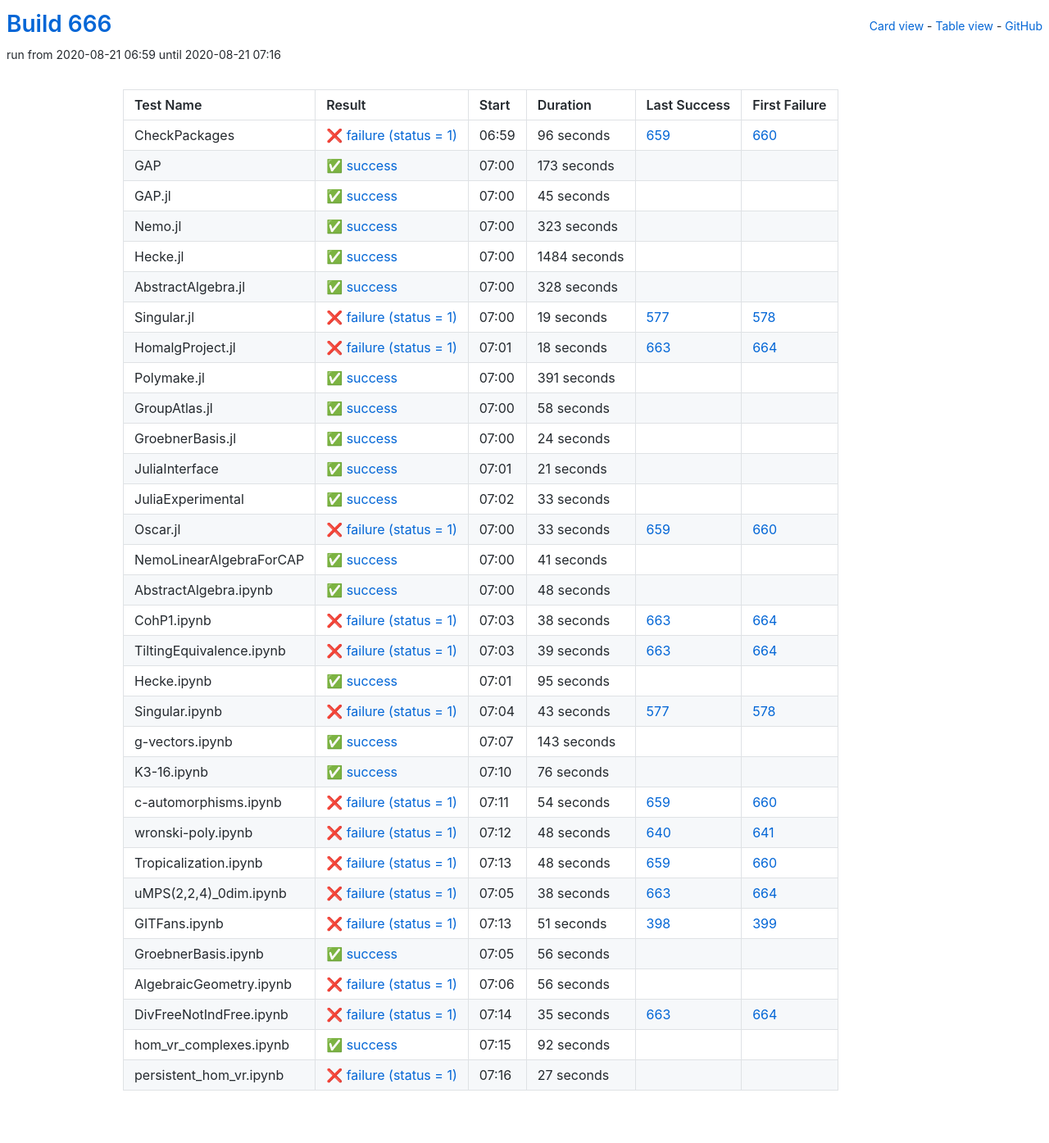
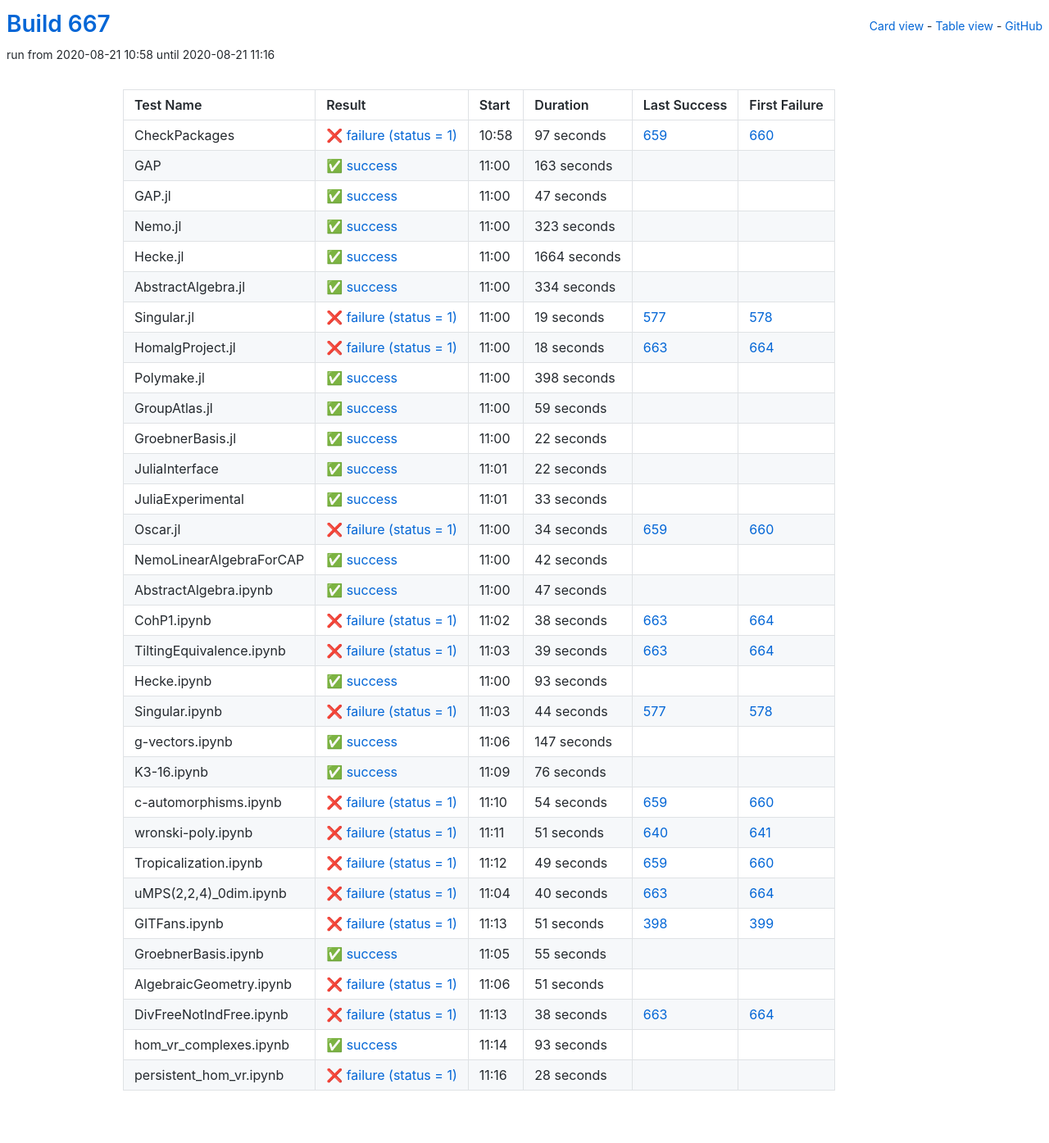
Before and after one commit to oscar-system/oscar-ci-status-stable, a Jekyll site: the page built from table.html, in a window 1280 px wide. Shown: the whole page at 82% size. Built offline with Jekyll 4.4.1, drawn with Linux system fonts in a browser that asks for light colours.

Commit message:
Build #667

```diff
--- a/_data/ci.yml
+++ b/_data/ci.yml
@@ -1,6 +1,6 @@
 ---
-build: 666
-build_url: https://oscarci.mathematik.uni-kl.de/job/oscar-stable/666/
+build: 667
+build_url: https://oscarci.mathematik.uni-kl.de/job/oscar-stable/667/
 job: oscar-stable
 organization: oscar-system
 repo: oscar-ci-status-stable
@@ -8,44 +8,44 @@ repourl: https://github.com/oscar-system/oscar-ci-status-stable
 tests:
 - name: CheckPackages
   id: checkpackages
-  log: https://oscarci.mathematik.uni-kl.de/job/oscar-stable/666/artifact/logs/build-666/CheckPackages.log
-  start: 2020-08-21 06:59
+  log: https://oscarci.mathematik.uni-kl.de/job/oscar-stable/667/artifact/logs/build-667/CheckPackages.log
+  start: 2020-08-21 10:58
   success: false
   exitcode: 1
   status: failure
-  duration: 96
+  duration: 97
   last_success: 659
   last_success_url: https://oscarci.mathematik.uni-kl.de/job/oscar-stable/659/
   first_failure: 660
   first_failure_url: https://oscarci.mathematik.uni-kl.de/job/oscar-stable/660/
 - name: GAP
   id: gap
-  log: https://oscarci.mathematik.uni-kl.de/job/oscar-stable/666/artifact/logs/build-666/GAP.log
-  start: 2020-08-21 07:00
+  log: https://oscarci.mathematik.uni-kl.de/job/oscar-stable/667/artifact/logs/build-667/GAP.log
+  start: 2020-08-21 11:00
   success: true
   exitcode: 0
   status: success
-  duration: 173
+  duration: 163
   last_success: false
   last_success_url:
   first_failure: false
   first_failure_url:
 - name: GAP.jl
   id: gap-jl
-  log: https://oscarci.mathematik.uni-kl.de/job/oscar-stable/666/artifact/logs/build-666/GAP.jl.log
-  start: 2020-08-21 07:00
+  log: https://oscarci.mathematik.uni-kl.de/job/oscar-stable/667/artifact/logs/build-667/GAP.jl.log
+  start: 2020-08-21 11:00
   success: true
   exitcode: 0
   status: success
-  duration: 45
+  duration: 47
   last_success: false
   last_success_url:
   first_failure: false
   first_failure_url:
 - name: Nemo.jl
   id: nemo-jl
-  log: https://oscarci.mathematik.uni-kl.de/job/oscar-stable/666/artifact/logs/build-666/Nemo.jl.log
-  start: 2020-08-21 07:00
+  log: https://oscarci.mathematik.uni-kl.de/job/oscar-stable/667/artifact/logs/build-667/Nemo.jl.log
+  start: 2020-08-21 11:00
   success: true
   exitcode: 0
   status: success
@@ -56,32 +56,32 @@ tests:
   first_failure_url:
 - name: Hecke.jl
   id: hecke-jl
-  log: https://oscarci.mathematik.uni-kl.de/job/oscar-stable/666/artifact/logs/build-666/Hecke.jl.log
-  start: 2020-08-21 07:00
+  log: https://oscarci.mathematik.uni-kl.de/job/oscar-stable/667/artifact/logs/build-667/Hecke.jl.log
+  start: 2020-08-21 11:00
   success: true
   exitcode: 0
   status: success
-  duration: 1484
+  duration: 1664
   last_success: false
   last_success_url:
   first_failure: false
   first_failure_url:
 - name: AbstractAlgebra.jl
   id: abstractalgebra-jl
-  log: https://oscarci.mathematik.uni-kl.de/job/oscar-stable/666/artifact/logs/build-666/AbstractAlgebra.jl.log
-  start: 2020-08-21 07:00
+  log: https://oscarci.mathematik.uni-kl.de/job/oscar-stable/667/artifact/logs/build-667/AbstractAlgebra.jl.log
+  start: 2020-08-21 11:00
   success: true
   exitcode: 0
   status: success
-  duration: 328
+  duration: 334
   last_success: false
   last_success_url:
   first_failure: false
   first_failure_url:
 - name: Singular.jl
   id: singular-jl
-  log: https://oscarci.mathematik.uni-kl.de/job/oscar-stable/666/artifact/logs/build-666/Singular.jl.log
-  start: 2020-08-21 07:00
+  log: https://oscarci.mathematik.uni-kl.de/job/oscar-stable/667/artifact/logs/build-667/Singular.jl.log
+  start: 2020-08-21 11:00
   success: false
   exitcode: 1
   status: failure
@@ -92,8 +92,8 @@ tests:
   first_failure_url: https://oscarci.mathematik.uni-kl.de/job/oscar-stable/578/
 - name: HomalgProject.jl
   id: homalgproject-jl
-  log: https://oscarci.mathematik.uni-kl.de/job/oscar-stable/666/artifact/logs/build-666/HomalgProject.jl.log
-  start: 2020-08-21 07:01
+  log: https://oscarci.mathematik.uni-kl.de/job/oscar-stable/667/artifact/logs/build-667/HomalgProject.jl.log
+  start: 2020-08-21 11:00
   success: false
   exitcode: 1
   status: failure
@@ -104,56 +104,56 @@ tests:
   first_failure_url: https://oscarci.mathematik.uni-kl.de/job/oscar-stable/664/
 - name: Polymake.jl
   id: polymake-jl
-  log: https://oscarci.mathematik.uni-kl.de/job/oscar-stable/666/artifact/logs/build-666/Polymake.jl.log
-  start: 2020-08-21 07:00
+  log: https://oscarci.mathematik.uni-kl.de/job/oscar-stable/667/artifact/logs/build-667/Polymake.jl.log
+  start: 2020-08-21 11:00
   success: true
   exitcode: 0
   status: success
-  duration: 391
+  duration: 398
   last_success: false
   last_success_url:
   first_failure: false
   first_failure_url:
 - name: GroupAtlas.jl
   id: groupatlas-jl
-  log: https://oscarci.mathematik.uni-kl.de/job/oscar-stable/666/artifact/logs/build-666/GroupAtlas.jl.log
-  start: 2020-08-21 07:00
+  log: https://oscarci.mathematik.uni-kl.de/job/oscar-stable/667/artifact/logs/build-667/GroupAtlas.jl.log
+  start: 2020-08-21 11:00
   success: true
   exitcode: 0
   status: success
-  duration: 58
+  duration: 59
   last_success: false
   last_success_url:
   first_failure: false
   first_failure_url:
 - name: GroebnerBasis.jl
   id: groebnerbasis-jl
-  log: https://oscarci.mathematik.uni-kl.de/job/oscar-stable/666/artifact/logs/build-666/GroebnerBasis.jl.log
-  start: 2020-08-21 07:00
+  log: https://oscarci.mathematik.uni-kl.de/job/oscar-stable/667/artifact/logs/build-667/GroebnerBasis.jl.log
+  start: 2020-08-21 11:00
   success: true
   exitcode: 0
   status: success
-  duration: 24
+  duration: 22
   last_success: false
   last_success_url:
   first_failure: false
   first_failure_url:
 - name: JuliaInterface
   id: juliainterface
-  log: https://oscarci.mathematik.uni-kl.de/job/oscar-stable/666/artifact/logs/build-666/JuliaInterface.log
-  start: 2020-08-21 07:01
+  log: https://oscarci.mathematik.uni-kl.de/job/oscar-stable/667/artifact/logs/build-667/JuliaInterface.log
+  start: 2020-08-21 11:01
   success: true
   exitcode: 0
   status: success
-  duration: 21
+  duration: 22
   last_success: false
   last_success_url:
   first_failure: false
   first_failure_url:
 - name: JuliaExperimental
   id: juliaexperimental
-  log: https://oscarci.mathematik.uni-kl.de/job/oscar-stable/666/artifact/logs/build-666/JuliaExperimental.log
-  start: 2020-08-21 07:02
+  log: https://oscarci.mathematik.uni-kl.de/job/oscar-stable/667/artifact/logs/build-667/JuliaExperimental.log
+  start: 2020-08-21 11:01
   success: true
   exitcode: 0
   status: success
@@ -164,44 +164,44 @@ tests:
   first_failure_url:
 - name: Oscar.jl
   id: oscar-jl
-  log: https://oscarci.mathematik.uni-kl.de/job/oscar-stable/666/artifact/logs/build-666/Oscar.jl.log
-  start: 2020-08-21 07:00
+  log: https://oscarci.mathematik.uni-kl.de/job/oscar-stable/667/artifact/logs/build-667/Oscar.jl.log
+  start: 2020-08-21 11:00
   success: false
   exitcode: 1
   status: failure
-  duration: 33
+  duration: 34
   last_success: 659
   last_success_url: https://oscarci.mathematik.uni-kl.de/job/oscar-stable/659/
   first_failure: 660
   first_failure_url: https://oscarci.mathematik.uni-kl.de/job/oscar-stable/660/
 - name: NemoLinearAlgebraForCAP
   id: nemolinearalgebraforcap
-  log: https://oscarci.mathematik.uni-kl.de/job/oscar-stable/666/artifact/logs/build-666/NemoLinearAlgebraForCAP.log
-  start: 2020-08-21 07:00
+  log: https://oscarci.mathematik.uni-kl.de/job/oscar-stable/667/artifact/logs/build-667/NemoLinearAlgebraForCAP.log
+  start: 2020-08-21 11:00
   success: true
   exitcode: 0
   status: success
-  duration: 41
+  duration: 42
   last_success: false
   last_success_url:
   first_failure: false
   first_failure_url:
 - name: AbstractAlgebra.ipynb
   id: abstractalgebra-ipynb
-  log: https://oscarci.mathematik.uni-kl.de/job/oscar-stable/666/artifact/logs/build-666/AbstractAlgebra.ipynb.log
-  start: 2020-08-21 07:00
+  log: https://oscarci.mathematik.uni-kl.de/job/oscar-stable/667/artifact/logs/build-667/AbstractAlgebra.ipynb.log
+  start: 2020-08-21 11:00
   success: true
   exitcode: 0
   status: success
-  duration: 48
+  duration: 47
   last_success: false
   last_success_url:
   first_failure: false
   first_failure_url:
 - name: CohP1.ipynb
   id: cohp1-ipynb
-  log: https://oscarci.mathematik.uni-kl.de/job/oscar-stable/666/artifact/logs/build-666/CohP1.ipynb.log
-  start: 2020-08-21 07:03
+  log: https://oscarci.mathematik.uni-kl.de/job/oscar-stable/667/artifact/logs/build-667/CohP1.ipynb.log
+  start: 2020-08-21 11:02
   success: false
   exitcode: 1
   status: failure
@@ -212,8 +212,8 @@ tests:
   first_failure_url: https://oscarci.mathematik.uni-kl.de/job/oscar-stable/664/
 - name: TiltingEquivalence.ipynb
   id: tiltingequivalence-ipynb
-  log: https://oscarci.mathematik.uni-kl.de/job/oscar-stable/666/artifact/logs/build-666/TiltingEquivalence.ipynb.log
-  start: 2020-08-21 07:03
+  log: https://oscarci.mathematik.uni-kl.de/job/oscar-stable/667/artifact/logs/build-667/TiltingEquivalence.ipynb.log
+  start: 2020-08-21 11:03
   success: false
   exitcode: 1
   status: failure
@@ -224,44 +224,44 @@ tests:
   first_failure_url: https://oscarci.mathematik.uni-kl.de/job/oscar-stable/664/
 - name: Hecke.ipynb
   id: hecke-ipynb
-  log: https://oscarci.mathematik.uni-kl.de/job/oscar-stable/666/artifact/logs/build-666/Hecke.ipynb.log
-  start: 2020-08-21 07:01
+  log: https://oscarci.mathematik.uni-kl.de/job/oscar-stable/667/artifact/logs/build-667/Hecke.ipynb.log
+  start: 2020-08-21 11:00
   success: true
   exitcode: 0
   status: success
-  duration: 95
+  duration: 93
   last_success: false
   last_success_url:
   first_failure: false
   first_failure_url:
 - name: Singular.ipynb
   id: singular-ipynb
-  log: https://oscarci.mathematik.uni-kl.de/job/oscar-stable/666/artifact/logs/build-666/Singular.ipynb.log
-  start: 2020-08-21 07:04
+  log: https://oscarci.mathematik.uni-kl.de/job/oscar-stable/667/artifact/logs/build-667/Singular.ipynb.log
+  start: 2020-08-21 11:03
   success: false
   exitcode: 1
   status: failure
-  duration: 43
+  duration: 44
   last_success: 577
   last_success_url: https://oscarci.mathematik.uni-kl.de/job/oscar-stable/577/
   first_failure: 578
   first_failure_url: https://oscarci.mathematik.uni-kl.de/job/oscar-stable/578/
 - name: g-vectors.ipynb
   id: g-vectors-ipynb
-  log: https://oscarci.mathematik.uni-kl.de/job/oscar-stable/666/artifact/logs/build-666/g-vectors.ipynb.log
-  start: 2020-08-21 07:07
+  log: https://oscarci.mathematik.uni-kl.de/job/oscar-stable/667/artifact/logs/build-667/g-vectors.ipynb.log
+  start: 2020-08-21 11:06
   success: true
   exitcode: 0
   status: success
-  duration: 143
+  duration: 147
   last_success: false
   last_success_url:
   first_failure: false
   first_failure_url:
 - name: K3-16.ipynb
   id: k3-16-ipynb
-  log: https://oscarci.mathematik.uni-kl.de/job/oscar-stable/666/artifact/logs/build-666/K3-16.ipynb.log
-  start: 2020-08-21 07:10
+  log: https://oscarci.mathematik.uni-kl.de/job/oscar-stable/667/artifact/logs/build-667/K3-16.ipynb.log
+  start: 2020-08-21 11:09
   success: true
   exitcode: 0
   status: success
@@ -272,8 +272,8 @@ tests:
   first_failure_url:
 - name: c-automorphisms.ipynb
   id: c-automorphisms-ipynb
-  log: https://oscarci.mathematik.uni-kl.de/job/oscar-stable/666/artifact/logs/build-666/c-automorphisms.ipynb.log
-  start: 2020-08-21 07:11
+  log: https://oscarci.mathematik.uni-kl.de/job/oscar-stable/667/artifact/logs/build-667/c-automorphisms.ipynb.log
+  start: 2020-08-21 11:10
   success: false
   exitcode: 1
   status: failure
@@ -284,44 +284,44 @@ tests:
   first_failure_url: https://oscarci.mathematik.uni-kl.de/job/oscar-stable/660/
 - name: wronski-poly.ipynb
   id: wronski-poly-ipynb
-  log: https://oscarci.mathematik.uni-kl.de/job/oscar-stable/666/artifact/logs/build-666/wronski-poly.ipynb.log
-  start: 2020-08-21 07:12
+  log: https://oscarci.mathematik.uni-kl.de/job/oscar-stable/667/artifact/logs/build-667/wronski-poly.ipynb.log
+  start: 2020-08-21 11:11
   success: false
   exitcode: 1
   status: failure
-  duration: 48
+  duration: 51
   last_success: 640
   last_success_url: https://oscarci.mathematik.uni-kl.de/job/oscar-stable/640/
   first_failure: 641
   first_failure_url: https://oscarci.mathematik.uni-kl.de/job/oscar-stable/641/
 - name: Tropicalization.ipynb
   id: tropicalization-ipynb
-  log: https://oscarci.mathematik.uni-kl.de/job/oscar-stable/666/artifact/logs/build-666/Tropicalization.ipynb.log
-  start: 2020-08-21 07:13
+  log: https://oscarci.mathematik.uni-kl.de/job/oscar-stable/667/artifact/logs/build-667/Tropicalization.ipynb.log
+  start: 2020-08-21 11:12
   success: false
   exitcode: 1
   status: failure
-  duration: 48
+  duration: 49
   last_success: 659
   last_success_url: https://oscarci.mathematik.uni-kl.de/job/oscar-stable/659/
   first_failure: 660
   first_failure_url: https://oscarci.mathematik.uni-kl.de/job/oscar-stable/660/
 - name: uMPS(2,2,4)_0dim.ipynb
   id: umps-2-2-4-0dim-ipynb
-  log: https://oscarci.mathematik.uni-kl.de/job/oscar-stable/666/artifact/logs/build-666/uMPS-2-2-4-_0dim.ipynb.log
-  start: 2020-08-21 07:05
+  log: https://oscarci.mathematik.uni-kl.de/job/oscar-stable/667/artifact/logs/build-667/uMPS-2-2-4-_0dim.ipynb.log
+  start: 2020-08-21 11:04
   success: false
   exitcode: 1
   status: failure
-  duration: 38
+  duration: 40
   last_success: 663
   last_success_url: https://oscarci.mathematik.uni-kl.de/job/oscar-stable/663/
   first_failure: 664
   first_failure_url: https://oscarci.mathematik.uni-kl.de/job/oscar-stable/664/
 - name: GITFans.ipynb
   id: gitfans-ipynb
-  log: https://oscarci.mathematik.uni-kl.de/job/oscar-stable/666/artifact/logs/build-666/GITFans.ipynb.log
-  start: 2020-08-21 07:13
+  log: https://oscarci.mathematik.uni-kl.de/job/oscar-stable/667/artifact/logs/build-667/GITFans.ipynb.log
+  start: 2020-08-21 11:13
   success: false
   exitcode: 1
   status: failure
@@ -332,60 +332,60 @@ tests:
   first_failure_url: https://oscarci.mathematik.uni-kl.de/job/oscar-stable/399/
 - name: GroebnerBasis.ipynb
   id: groebnerbasis-ipynb
-  log: https://oscarci.mathematik.uni-kl.de/job/oscar-stable/666/artifact/logs/build-666/GroebnerBasis.ipynb.log
-  start: 2020-08-21 07:05
+  log: https://oscarci.mathematik.uni-kl.de/job/oscar-stable/667/artifact/logs/build-667/GroebnerBasis.ipynb.log
+  start: 2020-08-21 11:05
   success: true
   exitcode: 0
   status: success
-  duration: 56
+  duration: 55
   last_success: false
   last_success_url:
   first_failure: false
   first_failure_url:
 - name: AlgebraicGeometry.ipynb
   id: algebraicgeometry-ipynb
-  log: https://oscarci.mathematik.uni-kl.de/job/oscar-stable/666/artifact/logs/build-666/AlgebraicGeometry.ipynb.log
-  start: 2020-08-21 07:06
+  log: https://oscarci.mathematik.uni-kl.de/job/oscar-stable/667/artifact/logs/build-667/AlgebraicGeometry.ipynb.log
+  start: 2020-08-21 11:06
   success: false
   exitcode: 1
   status: failure
-  duration: 56
+  duration: 51
   last_success: false
   last_success_url:
   first_failure: false
   first_failure_url:
 - name: DivFreeNotIndFree.ipynb
   id: divfreenotindfree-ipynb
-  log: https://oscarci.mathematik.uni-kl.de/job/oscar-stable/666/artifact/logs/build-666/DivFreeNotIndFree.ipynb.log
-  start: 2020-08-21 07:14
+  log: https://oscarci.mathematik.uni-kl.de/job/oscar-stable/667/artifact/logs/build-667/DivFreeNotIndFree.ipynb.log
+  start: 2020-08-21 11:13
   success: false
   exitcode: 1
   status: failure
-  duration: 35
+  duration: 38
   last_success: 663
   last_success_url: https://oscarci.mathematik.uni-kl.de/job/oscar-stable/663/
   first_failure: 664
   first_failure_url: https://oscarci.mathematik.uni-kl.de/job/oscar-stable/664/
 - name: hom_vr_complexes.ipynb
   id: hom-vr-complexes-ipynb
-  log: https://oscarci.mathematik.uni-kl.de/job/oscar-stable/666/artifact/logs/build-666/hom_vr_complexes.ipynb.log
-  start: 2020-08-21 07:15
+  log: https://oscarci.mathematik.uni-kl.de/job/oscar-stable/667/artifact/logs/build-667/hom_vr_complexes.ipynb.log
+  start: 2020-08-21 11:14
   success: true
   exitcode: 0
   status: success
-  duration: 92
+  duration: 93
   last_success: false
   last_success_url:
   first_failure: false
   first_failure_url:
 - name: persistent_hom_vr.ipynb
   id: persistent-hom-vr-ipynb
-  log: https://oscarci.mathematik.uni-kl.de/job/oscar-stable/666/artifact/logs/build-666/persistent_hom_vr.ipynb.log
-  start: 2020-08-21 07:16
+  log: https://oscarci.mathematik.uni-kl.de/job/oscar-stable/667/artifact/logs/build-667/persistent_hom_vr.ipynb.log
+  start: 2020-08-21 11:16
   success: false
   exitcode: 1
   status: failure
-  duration: 27
+  duration: 28
   last_success: false
   last_success_url:
   first_failure: false
```
Also changed, not shown: README.md.
